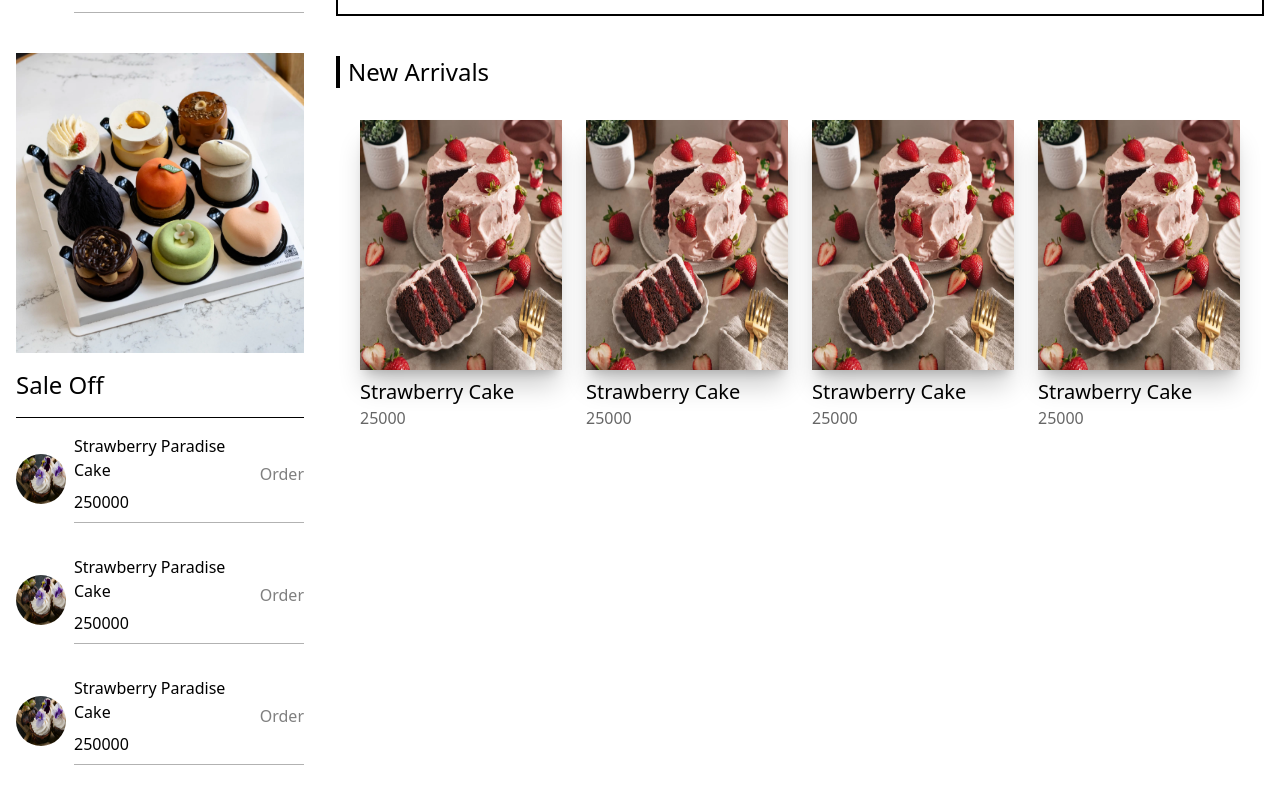
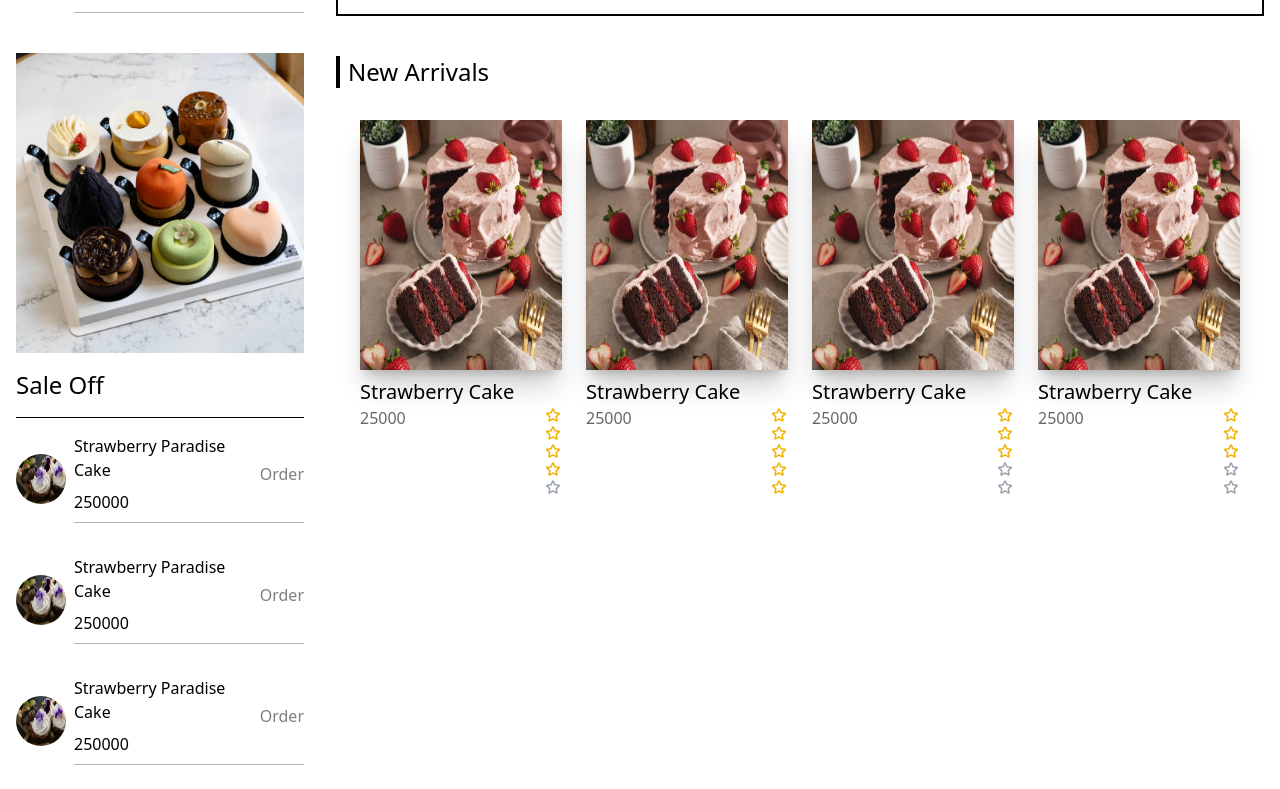
Before and after one commit to shoon-sandar/SM, a React (Vite) app: page /products in a window 1280 px wide. Shown: the part 1350-2139 px from the top of the page. Built offline with nearby package versions, Linux system fonts and the light colour scheme; a web font is replaced by a local one.

Commit message:
ayan chit tl kalay lay

```diff
--- a/src/constant.js
+++ b/src/constant.js
@@ -53,33 +53,37 @@ export const sale = [
 
 
 ]
-export const today=[
+export const today = [
   {
     title: "Strawberry Cake",
-        time:"05:00:00",
-        disprice:"20000",
-        oriprice:"25000",
-        img:c1,
+    time: "05:00:00",
+    disprice: "20000",
+    oriprice: "25000",
+    img: c1,
+    rating: 4
   },
   {
     title: "Strawberry Cake",
-        time:"05:00:00",
-        disprice:"20000",
-        oriprice:"25000",
-        img:c1,
+    time: "05:00:00",
+    disprice: "20000",
+    oriprice: "25000",
+    img: c1,
+    rating: 5
   },
   {
     title: "Strawberry Cake",
-        time:"05:00:00",
-        disprice:"20000",
-        oriprice:"25000",
-        img:c1,
+    time: "05:00:00",
+    disprice: "20000",
+    oriprice: "25000",
+    img: c1,
+    rating: 3
   },
   {
     title: "Strawberry Cake",
-        time:"05:00:00",
-        disprice:"20000",
-        oriprice:"25000",
-        img:c1,
+    time: "05:00:00",
+    disprice: "20000",
+    oriprice: "25000",
+    img: c1,
+    rating: 3
   },
 ]
--- a/src/newItem.jsx
+++ b/src/newItem.jsx
@@ -1,6 +1,7 @@
 import React from 'react'
 import { TiStarOutline } from "react-icons/ti";
 const newItem = ({ newArr }) => {
+  const starCount = [0, 1, 2, 3, 4]
   return (
     <div className='mt-10'>
       <div className='text-2xl font-light border-l-4 border-black pl-2'>
@@ -21,7 +22,17 @@ const newItem = ({ newArr }) => {
                   <div className=' text-md text-black/60'>
                     {item.oriprice}
                   </div>
-
+                  <div>
+                    {
+                      starCount.map((i) => (
+                        i < item.rating ? (
+                          <TiStarOutline key={i} className="text-yellow-500 text-lg" />
+                        ) : (
+                          <TiStarOutline key={i} className="text-gray-400 text-lg" />
+                        )
+                      ))
+                    }
+                  </div>
                 </div>
               </div>
             </div>
```
Lines whose indentation alone changed are shown as unchanged.
